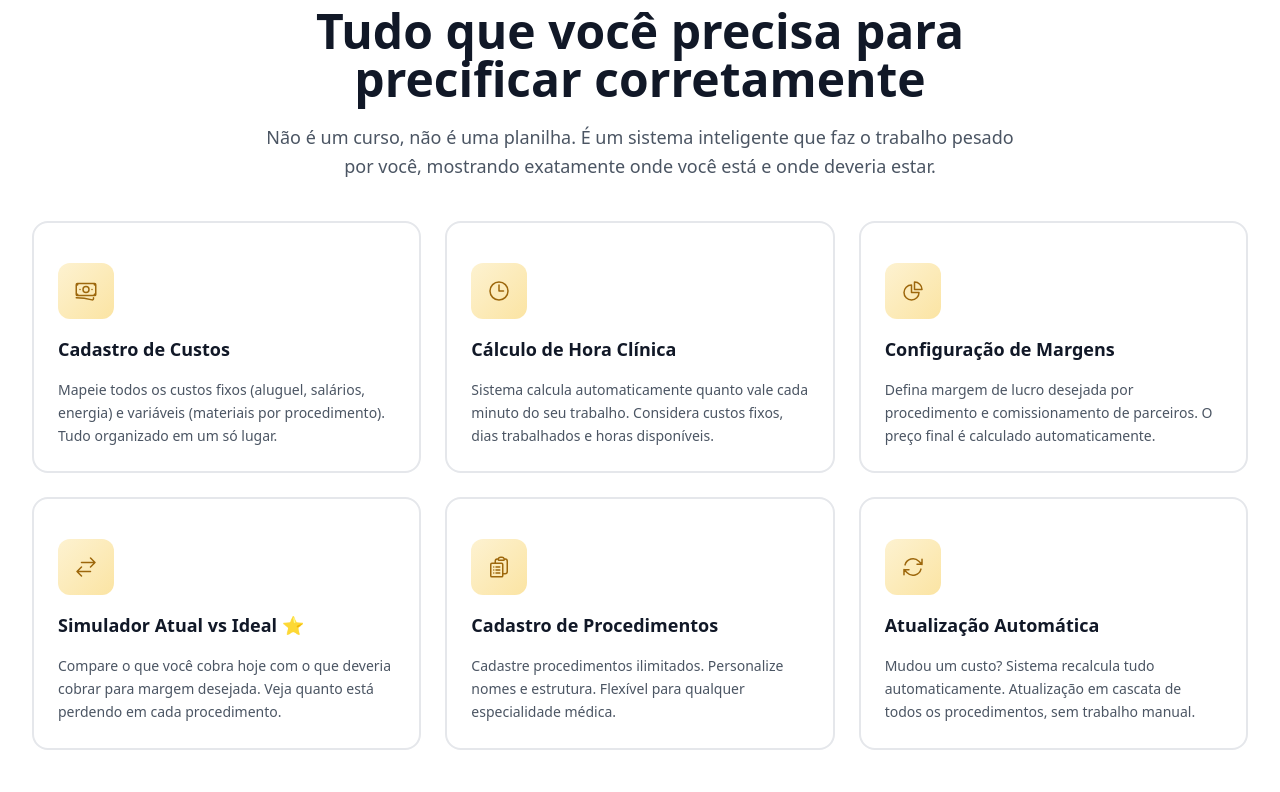
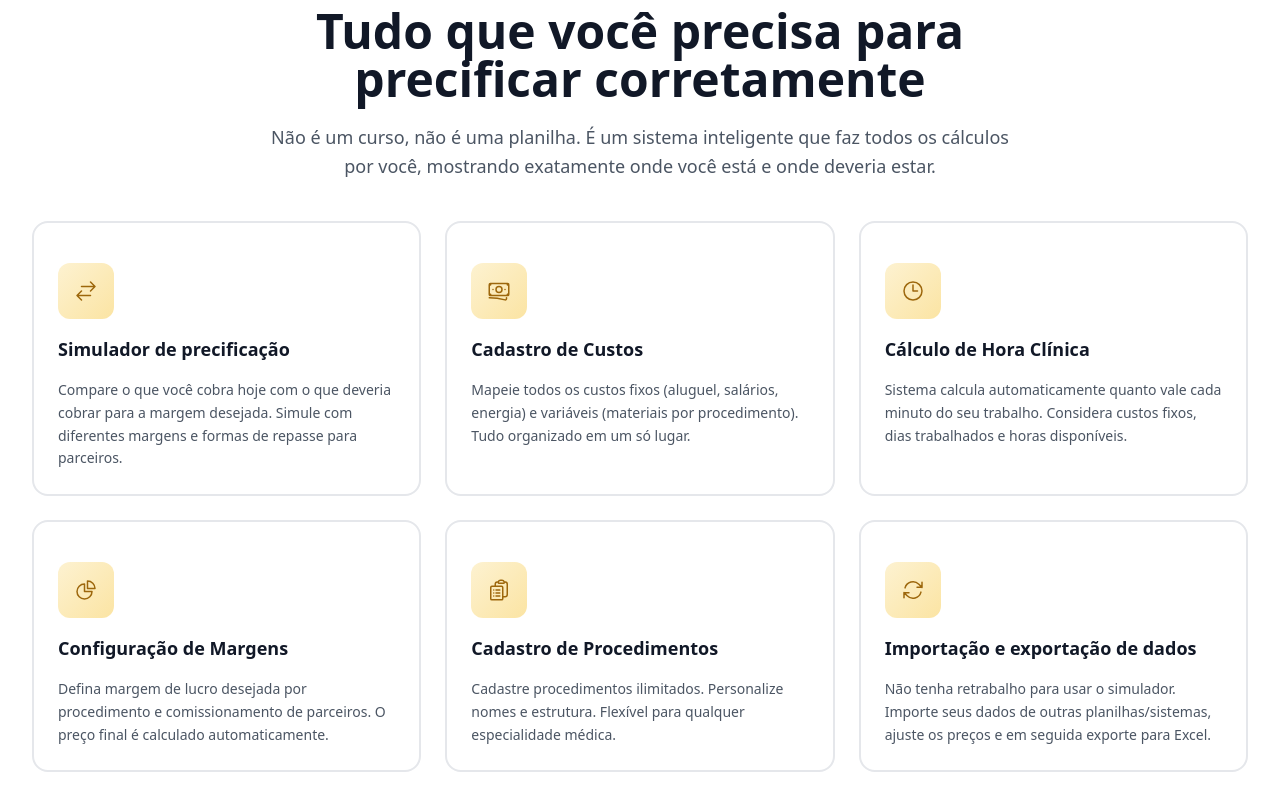
Before and after one commit to csmaniottojr/lp-qv-precifica, a Next.js app: page / in a window 1280 px wide. Shown: the part 2088-2880 px from the top of the page. Built offline with nearby package versions, Linux system fonts and the light colour scheme.

Commit message:
improve texts

```diff
--- a/components/ui/Features/Features.jsx
+++ b/components/ui/Features/Features.jsx
@@ -4,6 +4,14 @@ import SectionWrapper from "@/components/SectionWrapper"
 const Features = () => {
 
     const featuresList = [
+        {
+            icon:
+                <svg xmlns="http://www.w3.org/2000/svg" fill="none" viewBox="0 0 24 24" strokeWidth={1.5} stroke="currentColor" className="w-6 h-6">
+                    <path strokeLinecap="round" strokeLinejoin="round" d="M7.5 21L3 16.5m0 0L7.5 12M3 16.5h13.5m0-13.5L21 7.5m0 0L16.5 12M21 7.5H7.5" />
+                </svg>,
+            title: "Simulador de precificação",
+            desc: "Compare o que você cobra hoje com o que deveria cobrar para a margem desejada. Simule com diferentes margens e formas de repasse para parceiros."
+        },
         {
             icon:
                 <svg xmlns="http://www.w3.org/2000/svg" fill="none" viewBox="0 0 24 24" strokeWidth={1.5} stroke="currentColor" className="w-6 h-6">
@@ -32,14 +40,6 @@ const Features = () => {
         {
             icon:
                 <svg xmlns="http://www.w3.org/2000/svg" fill="none" viewBox="0 0 24 24" strokeWidth={1.5} stroke="currentColor" className="w-6 h-6">
-                    <path strokeLinecap="round" strokeLinejoin="round" d="M7.5 21L3 16.5m0 0L7.5 12M3 16.5h13.5m0-13.5L21 7.5m0 0L16.5 12M21 7.5H7.5" />
-                </svg>,
-            title: "Simulador Atual vs Ideal ⭐",
-            desc: "Compare o que você cobra hoje com o que deveria cobrar para margem desejada. Veja quanto está perdendo em cada procedimento."
-        },
-        {
-            icon:
-                <svg xmlns="http://www.w3.org/2000/svg" fill="none" viewBox="0 0 24 24" strokeWidth={1.5} stroke="currentColor" className="w-6 h-6">
                     <path strokeLinecap="round" strokeLinejoin="round" d="M9 12h3.75M9 15h3.75M9 18h3.75m3 .75H18a2.25 2.25 0 002.25-2.25V6.108c0-1.135-.845-2.098-1.976-2.192a48.424 48.424 0 00-1.123-.08m-5.801 0c-.065.21-.1.433-.1.664 0 .414.336.75.75.75h4.5a.75.75 0 00.75-.75 2.25 2.25 0 00-.1-.664m-5.8 0A2.251 2.251 0 0113.5 2.25H15c1.012 0 1.867.668 2.15 1.586m-5.8 0c-.376.023-.75.05-1.124.08C9.095 4.01 8.25 4.973 8.25 6.108V8.25m0 0H4.875c-.621 0-1.125.504-1.125 1.125v11.25c0 .621.504 1.125 1.125 1.125h9.75c.621 0 1.125-.504 1.125-1.125V9.375c0-.621-.504-1.125-1.125-1.125H8.25zM6.75 12h.008v.008H6.75V12zm0 3h.008v.008H6.75V15zm0 3h.008v.008H6.75V18z" />
                 </svg>,
             title: "Cadastro de Procedimentos",
@@ -50,8 +50,8 @@ const Features = () => {
                 <svg xmlns="http://www.w3.org/2000/svg" fill="none" viewBox="0 0 24 24" strokeWidth={1.5} stroke="currentColor" className="w-6 h-6">
                     <path strokeLinecap="round" strokeLinejoin="round" d="M16.023 9.348h4.992v-.001M2.985 19.644v-4.992m0 0h4.992m-4.993 0l3.181 3.183a8.25 8.25 0 0013.803-3.7M4.031 9.865a8.25 8.25 0 0113.803-3.7l3.181 3.182m0-4.991v4.99" />
                 </svg>,
-            title: "Atualização Automática",
-            desc: "Mudou um custo? Sistema recalcula tudo automaticamente. Atualização em cascata de todos os procedimentos, sem trabalho manual."
+            title: "Importação e exportação de dados",
+            desc: "Não tenha retrabalho para usar o simulador. Importe seus dados de outras planilhas/sistemas, ajuste os preços e em seguida exporte para Excel."
         },
 
     ]
@@ -74,7 +74,7 @@ const Features = () => {
                             Tudo que você precisa para precificar corretamente
                         </h2>
                         <p className="mt-5 text-lg text-gray-600 leading-relaxed">
-                        Não é um curso, não é uma planilha. É um sistema inteligente que faz o trabalho pesado por você, mostrando exatamente onde você está e onde deveria estar.
+                        Não é um curso, não é uma planilha. É um sistema inteligente que faz todos os cálculos por você, mostrando exatamente onde você está e onde deveria estar.
                         </p>
                     </div>
                 </LayoutEffect>
--- a/components/ui/Pricing/Pricing.jsx
+++ b/components/ui/Pricing/Pricing.jsx
@@ -22,12 +22,13 @@ const Pricing = () => {
                 paymentLink: "https://www.asaas.com/c/yf5r2cmpzmp7b5lg"
             },
             features: [
+                "Simulador de precificação Atual vs Ideal",
                 "Cadastro de Custos Fixos e Variáveis",
                 "Cálculo Automático de Hora Clínica",
                 "Configuração de Margens de Lucro",
-                "Simulador Atual vs Ideal",
                 "Procedimentos Ilimitados",
-                "Suporte via WhatsApp",
+                "Importação e exportação de dados",
+                "Suporte personalizado via WhatsApp",
             ],
         },
         {
@@ -48,7 +49,6 @@ const Pricing = () => {
                 "Todas as funcionalidades do Prata",
                 "Onboarding Personalizado 1:1",
                 "Sessão de Configuração Guiada",
-                "Suporte Prioritário",
             ],
         },
         {
```
